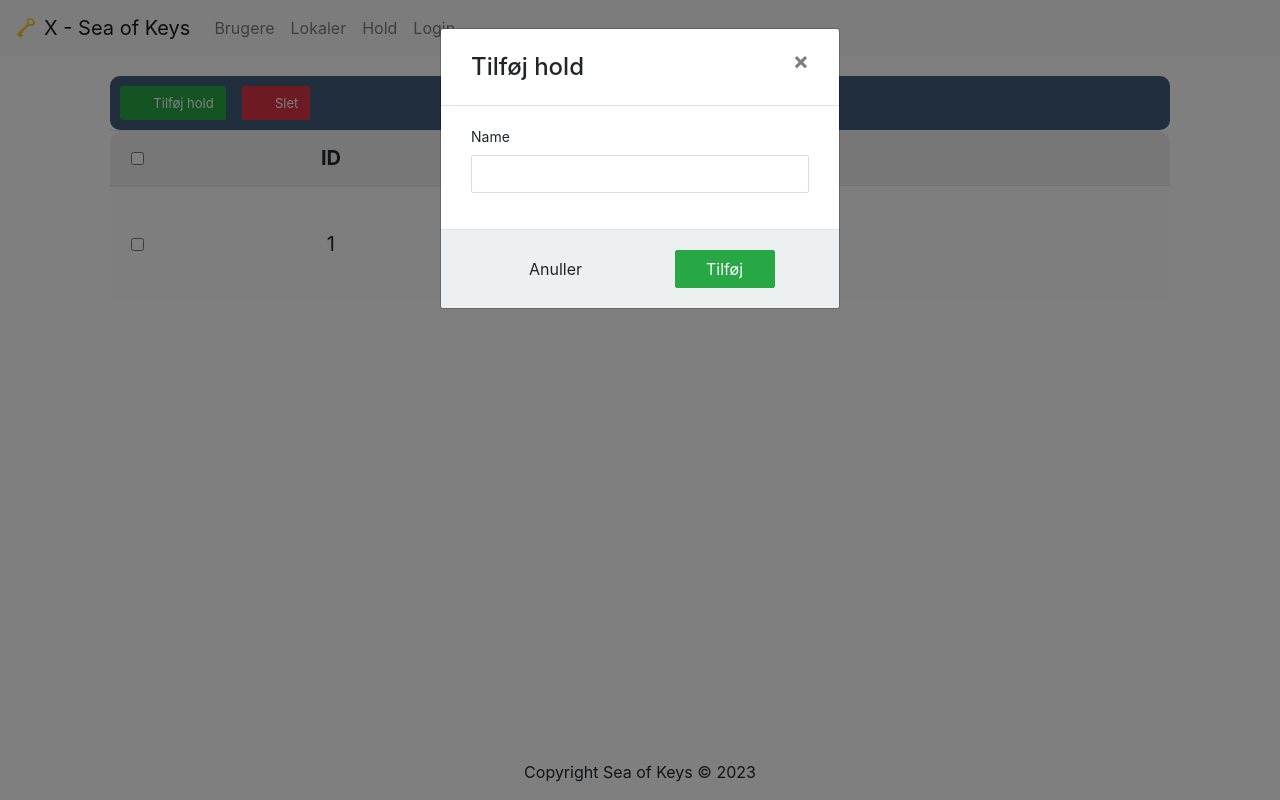
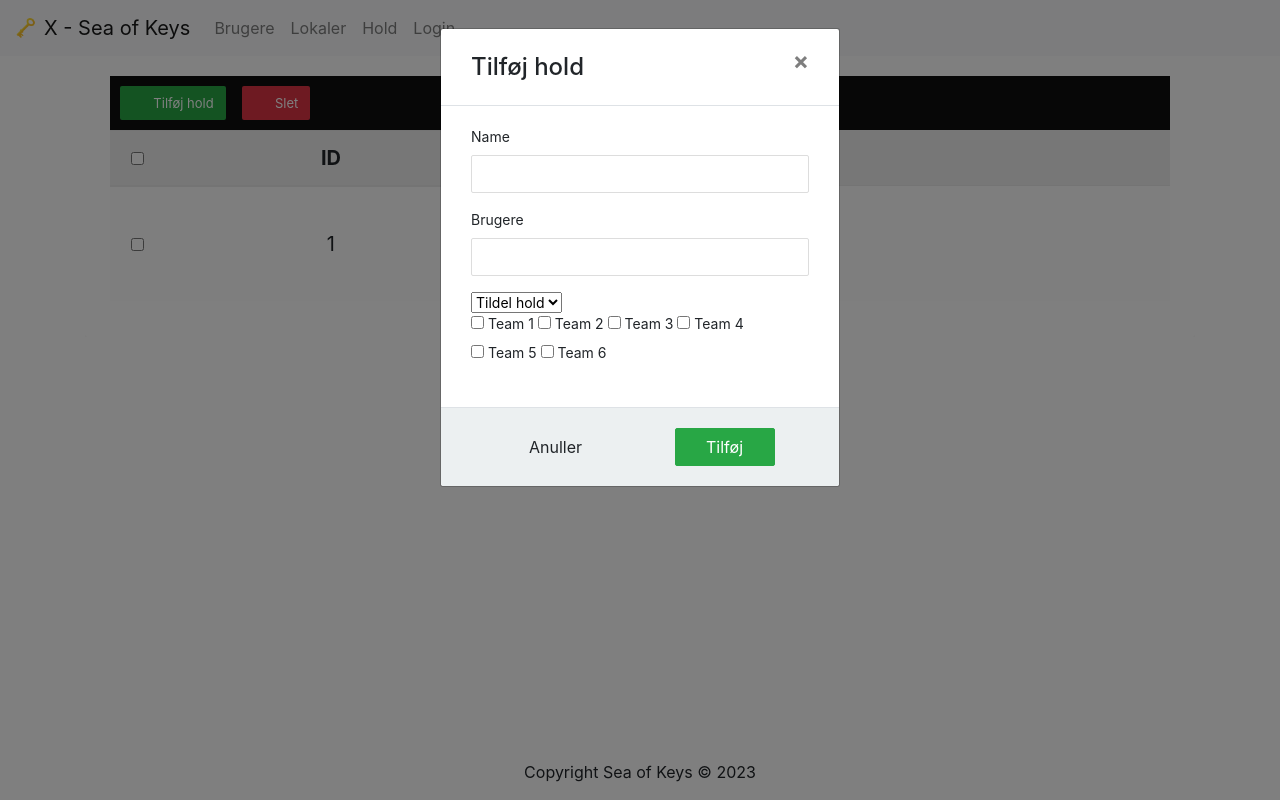
Before and after one commit to Sea-of-Keys/webadmin, a Django app: template mysite/webadmin/templates/webadmin/teams.html in a window 1280 px wide, after a click that opens the changed part. Run offline with Django 4.2, Linux system fonts and the light colour scheme; the template is opened without the code that fills it: most values are stand-ins (such as "Sample title", 1, 10 or a date in 2020); some libraries are stand-ins or nearby versions.

Commit message:
Diverse opdateringer

```diff
--- a/mysite/webadmin/static/style.css
+++ b/mysite/webadmin/static/style.css
@@ -4,7 +4,6 @@ body{
 }
 
 .table{
-    border-radius: 15px;
     font-size: 20px;
     text-align: center;
     background-color: rgb(239 239 239);
@@ -165,12 +164,11 @@ footer{
 }
 .table-title {
 
-	background: #435d7d;
+	background: #0e0e0e;
 	color: #fff;
 	padding: 10px 0px 10px 0px;
 	min-width: 100%;
     height: 100%;
-    border-radius: 10px;
 
 }
 .table-title h2 {
--- a/mysite/webadmin/static/user.js
+++ b/mysite/webadmin/static/user.js
@@ -7,6 +7,61 @@ document.addEventListener("DOMContentLoaded", function (){
   var allusers = document.getElementById("all-users");
 
   var toBeDeleted = [];
+
+
+  var url = "https://api.seaofkeys.com"
+
+	function getvals(id, endpoint){
+		return fetch(url +  endpoint + id ,
+		{
+			method: "GET",
+		  headers: {
+			'Accept': 'application/json',
+			'Content-Type': 'application/json',
+		  },
+		})
+		.then((response) => response.json())
+		.then((responseData) => {
+		  return responseData["team"]["users"];
+		})
+		.catch(error => console.warn(error));
+	  }
+
+
+	  function setResponse(response){
+
+
+
+
+
+
+      var edit_list =  document.getElementById("mySelectOptions");
+
+
+
+      response.forEach(function (item){
+
+        const node = document.createElement("li");
+        const textnode = document.createTextNode(item.name);
+
+        node.dataset.id = item.id;
+
+        node.appendChild(textnode);
+        edit_list.appendChild(node);
+
+      })
+
+
+
+
+      console.log(response[0])
+
+
+	  }
+
+
+
+
 
   selectAll.addEventListener("click", function(item){
 
@@ -66,6 +121,8 @@ function SetEditText(userId){
       document.getElementById("edit-mail").value = item.innerHTML
     }
 
+
+
   })
 
   names = document.querySelectorAll(".user-name").forEach(function (item){
@@ -84,9 +141,9 @@ editUsers.forEach(function (item){
   item.addEventListener("click", function(){
 
     editId.value = item.dataset.id;
-
     SetEditText(item.dataset.id);
 
+    getvals(item.dataset.id, "/team/").then(response => setResponse(response));
 
   })
 })
--- a/mysite/webadmin/templates/webadmin/teams.html
+++ b/mysite/webadmin/templates/webadmin/teams.html
@@ -16,7 +16,6 @@
 <script src="{% static 'multiselect.js' %}"></script>
 <script src="{% static 'user.js' %}"></script>
 <script src="{% static 'search.js' %}"></script>
-
 
 
 <div class="container-xl">
@@ -93,6 +92,36 @@
 						<label>Name</label>
 						<input name="name" type="text" class="form-control" required>
 					</div>
+
+					<div class="form-group">
+						<label>Brugere</label>
+						<input name="users" type="text" class="form-control" required>
+					</div>
+
+					<div id="myMultiselect" class="multiselect mb-3">
+						<div id="mySelectLabel" class="selectBox" onclick="toggleCheckboxArea()">
+						  <select required name="teams" class="form-select">
+							<option></option>
+						  </select>
+						  <div class="overSelect"></div>
+						</div>
+						<div id="mySelectOptions">
+
+
+						  <label for="1"><input type="checkbox" id="1" onchange="checkboxStatusChange()" value="Team 1" /> Team 1</label>
+						  <label for="2"><input type="checkbox" id="2" onchange="checkboxStatusChange()" value="Team 2" /> Team 2</label>
+						  <label for="3"><input type="checkbox" id="3" onchange="checkboxStatusChange()" value="Team 3" /> Team 3</label>
+						  <label for="4"><input type="checkbox" id="4" onchange="checkboxStatusChange()" value="Team 4" /> Team 4</label>
+						  <label for="5"><input type="checkbox" id="5" onchange="checkboxStatusChange()" value="Team 5" /> Team 5</label>
+						  <label for="6"><input type="checkbox" id="6" onchange="checkboxStatusChange()" value="Team 6" /> Team 6</label>
+
+
+
+						</div>
+					</div>
+
+
+
 				</div>
 				<div class="modal-footer">
 					<input type="button" class="btn btn-default" data-dismiss="modal" value="Anuller">
@@ -120,6 +149,17 @@
 						<input name="name" type="text" id="edit-name" class="form-control" required>
 					</div>
 				</div>
+
+
+
+				<ul id="editlist">
+
+
+				</ul>
+
+
+				<input id="allusers" name="name" type="text" id="edit-name" class="form-control" required>
+
 				<div class="modal-footer">
 					<input type="button" class="btn btn-default" data-dismiss="modal" value="Cancel">
 					<input type="submit" class="btn btn-info" value="Save">
--- a/mysite/webadmin/templates/webadmin/users.html
+++ b/mysite/webadmin/templates/webadmin/users.html
@@ -25,7 +25,7 @@
 				<a href="#addUserModal" class="btn btn-success mr-3" data-toggle="modal"><i class="material-icons">&#xE147;</i> <span>Tilføj bruger</span></a>
 				<a href="#deleteMultipleModal" id="deleteMultiple" class="btn btn-danger m-0" data-toggle="modal"><i class="material-icons">&#xE15C;</i> <span>Slet</span></a>
 			</div>
-			<table class="table table-striped table-hover">
+			<table class="table table-striped">
 				<thead>
 					<tr>
 						<th>
@@ -124,7 +124,9 @@
 						  <label for="5"><input type="checkbox" id="5" onchange="checkboxStatusChange()" value="Team 5" /> Team 5</label>
 						  <label for="6"><input type="checkbox" id="6" onchange="checkboxStatusChange()" value="Team 6" /> Team 6</label>
 						</div>
-					  </div>
+					</div>
+
+
 				</div>
 				<div class="modal-footer">
 					<input type="button" class="btn btn-default" data-dismiss="modal" value="Anuller">
```
Also changed, not shown: mysite/webadmin/views.py (+15 -4 lines).
